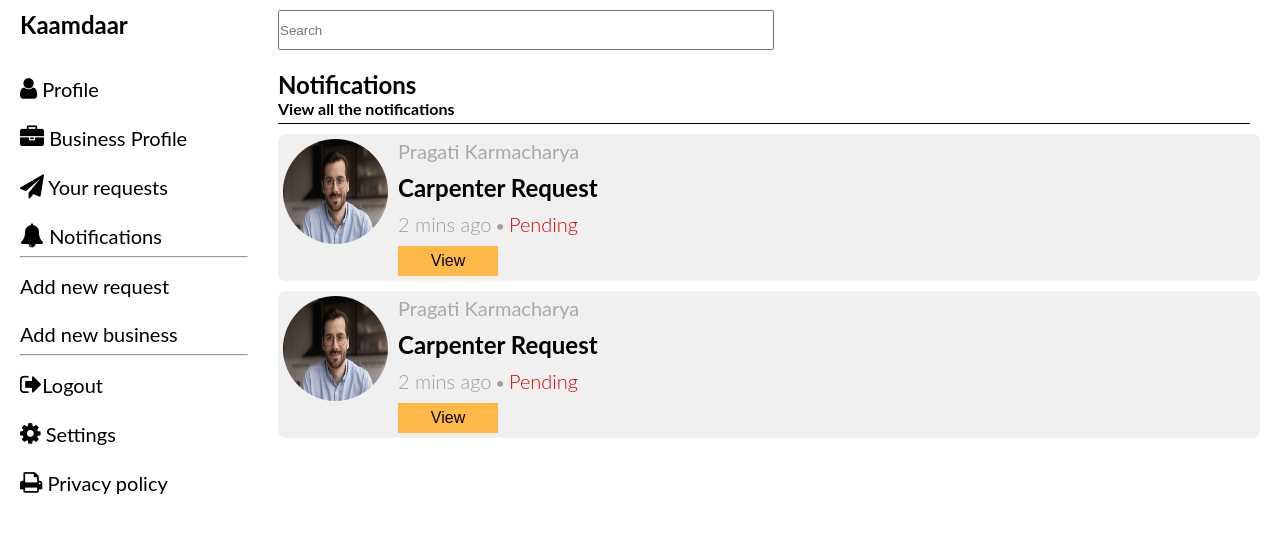
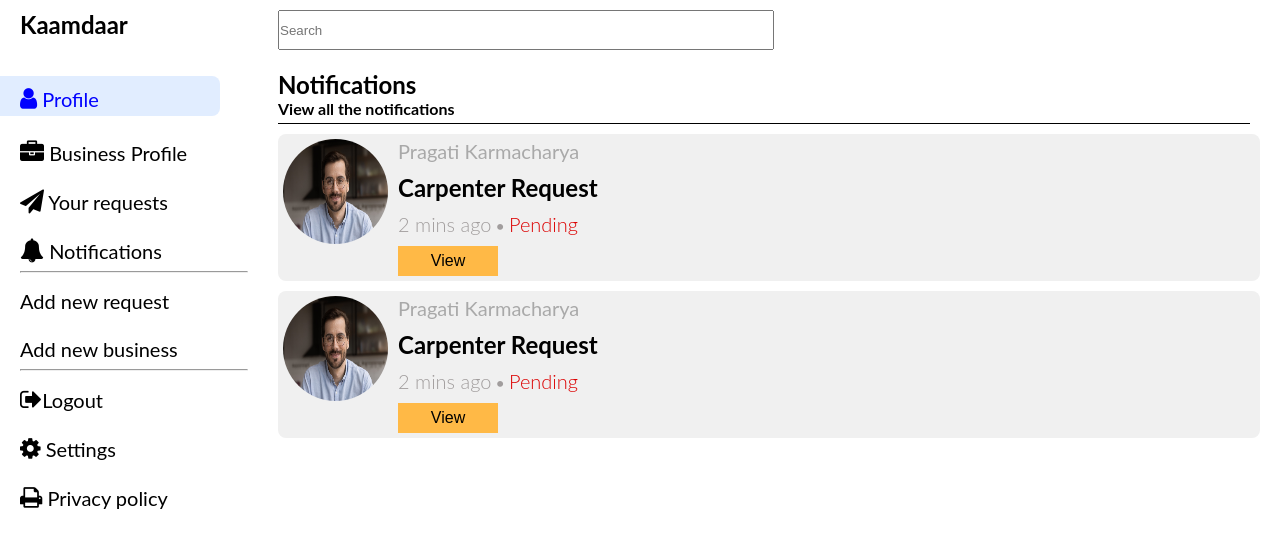
Before and after one commit to rigel-star/kaamdaar-php, a PHP site: page /views/notifications.php in a window 1280 px wide. Shown: the top 543 px of the page. Run offline with PHP 8.4, Linux system fonts and the light colour scheme; the visitor is signed in with stand-in values (Sample User, id 1).

Commit message:
highlighting active navigation link

```diff
--- a/static/css/nav.css
+++ b/static/css/nav.css
@@ -16,6 +16,18 @@
 .nav-bar a:hover
 {
     color: blue;
+}
+
+.nav-link-active
+{
+    color: blue;
+    background-color: #E1EDFF;
+    display: block;
+    height: 40px;
+    border-radius: 0 8px 8px 0;
+    margin-left: 0px;
+    transform: translateX(-20px);
+    padding: 10px 0 0 20px;
 }
 
 .page-head
```
